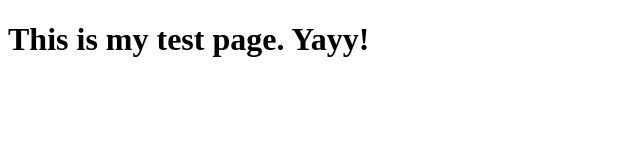
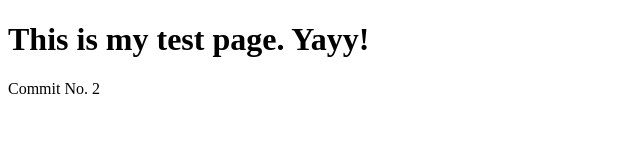
Before and after one commit to ruchirap91/learningsourcetree, a plain HTML site: page index.html in a window 1280 px wide. Shown: the whole page, without its empty margins (0-640 px from the left). Drawn offline with Linux system fonts and the light colour scheme.

Commit message:
Second commit

```diff
--- a/index.html
+++ b/index.html
@@ -5,5 +5,6 @@
 </head>
 <body>
 <h1>This is my test page. Yayy!</h1>
+<p>Commit No. 2</p>
 </body>
 </html>
```
